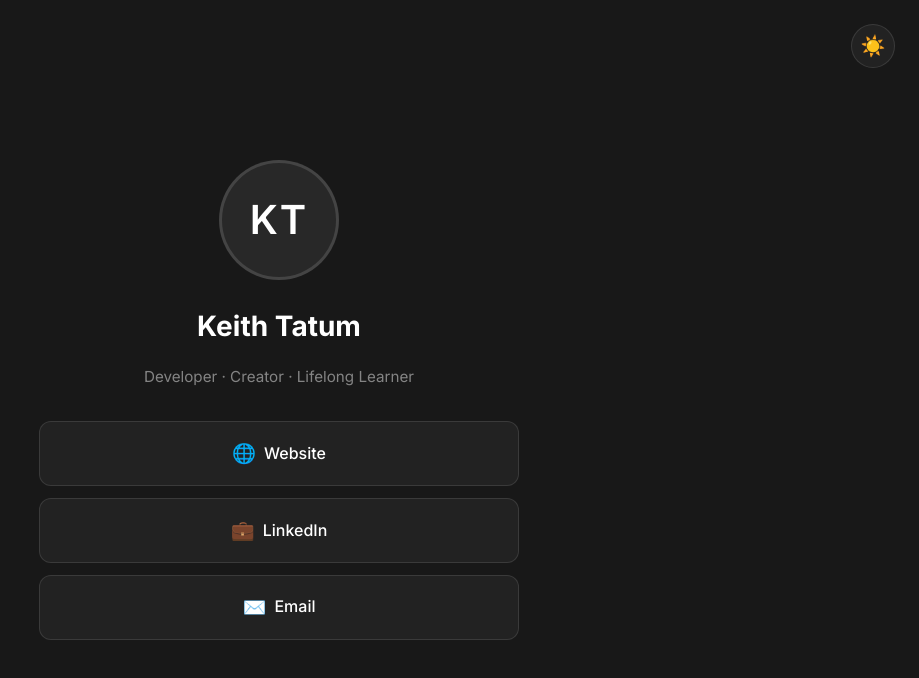
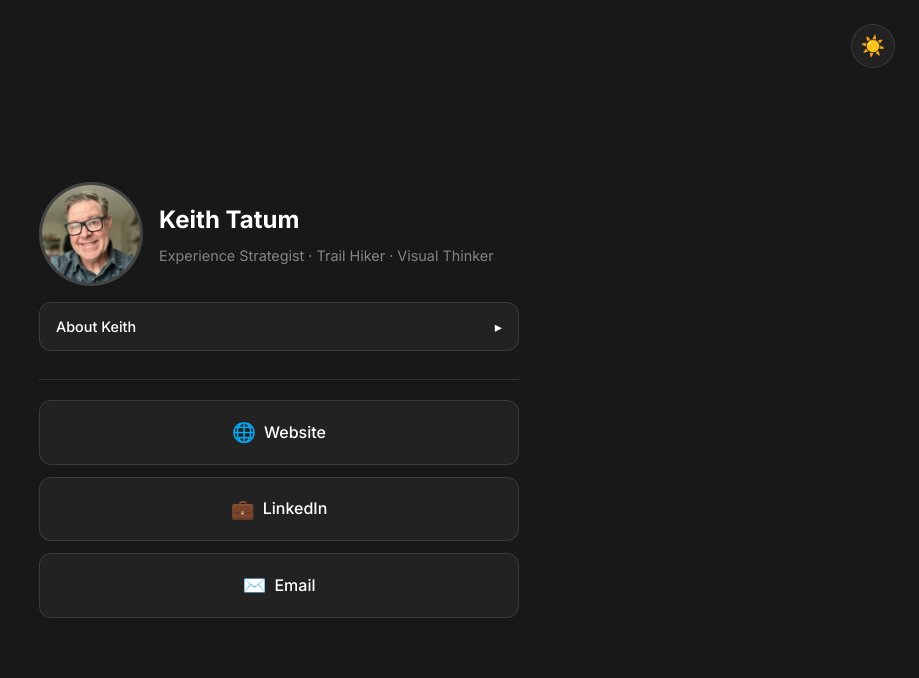
Before and after one commit to ktatumtrails/lesson-six, a Vue app: page / in a window 1280 px wide. Shown: the top 678 px of the page, without its empty margins (361-1280 px from the left). Built offline with nearby package versions, Linux system fonts and the light colour scheme.

Commit message:
Refactor code structure for improved readability and maintainability.  Adjusted layout to include horizontal display, accordion bio, and divider rule.

```diff
--- a/src/views/HomeView.vue
+++ b/src/views/HomeView.vue
@@ -9,9 +9,9 @@ function toggleTheme() {
 }
 
 const links = [
-  { label: 'Website', url: 'https://keithtatum.com', icon: '🌐' },
+  { label: 'Website', url: 'https://visibilityexp.com', icon: '🌐' },
   { label: 'LinkedIn', url: 'https://linkedin.com/in/keithtatum', icon: '💼' },
-  { label: 'Email', url: 'mailto:hello@keithtatum.com', icon: '✉️' },
+  { label: 'Email', url: 'mailto:visibilityexperiments.com', icon: '✉️' },
 ]
 </script>
 
@@ -22,12 +22,24 @@ const links = [
     </button>
 
     <div class="card">
-      <div class="avatar">
-        <span class="avatar-placeholder">KT</span>
+      <div class="header">
+        <div class="avatar">
+          <img src="/keithphoto.jpg" alt="Keith Tatum" class="avatar-img" />
+        </div>
+        <div class="header-text">
+          <h1 class="name">Keith Tatum</h1>
+          <p class="tagline">Experience Strategist · Trail Hiker · Visual Thinker</p>
+        </div>
       </div>
 
-      <h1 class="name">Keith Tatum</h1>
-      <p class="tagline">Developer · Creator · Lifelong Learner</p>
+      <details class="bio-accordion">
+        <summary class="bio-toggle">About Keith</summary>
+        <p class="bio-text">
+          Keith leads experience strategy &amp; design for the Slalom Collective Intelligence team, turning research, knowledge, and insights into intuitive, AI-driven tool experiences, document generators, and custom apps for sales, delivery, and everyday productivity.
+        </p>
+      </details>
+
+      <hr class="divider" />
 
       <div class="links">
         <a
@@ -84,42 +96,102 @@ const links = [
   max-width: 480px;
   display: flex;
   flex-direction: column;
+  gap: 1rem;
+}
+
+.header {
+  display: flex;
   align-items: center;
   gap: 1rem;
 }
 
 .avatar {
-  width: 120px;
-  height: 120px;
+  width: 104px;
+  height: 104px;
   border-radius: 50%;
   background: var(--color-background-mute);
   border: 3px solid var(--color-border-hover);
-  display: flex;
-  align-items: center;
-  justify-content: center;
   overflow: hidden;
-  margin-bottom: 0.5rem;
+  flex-shrink: 0;
 }
 
-.avatar-placeholder {
-  font-size: 2.5rem;
-  font-weight: 600;
-  color: var(--color-heading);
-  letter-spacing: 0.05em;
+.avatar-img {
+  width: 100%;
+  height: 100%;
+  object-fit: cover;
+}
+
+.header-text {
+  display: flex;
+  flex-direction: column;
+  gap: 0.25rem;
 }
 
 .name {
-  font-size: 1.75rem;
+  font-size: 1.5rem;
   font-weight: 700;
   color: var(--color-heading);
   margin: 0;
 }
 
 .tagline {
-  font-size: 0.95rem;
+  font-size: 0.9rem;
   color: var(--color-text);
   opacity: 0.8;
-  margin: 0 0 1rem;
+  margin: 0;
+}
+
+.divider {
+  border: none;
+  border-top: 1px solid var(--color-border);
+  margin: 0.25rem 0;
+}
+
+.bio-accordion {
+  width: 100%;
+  border-radius: 12px;
+  background: var(--color-background-soft);
+  border: 1px solid var(--color-border);
+  overflow: hidden;
+  margin-bottom: 0.5rem;
+}
+
+.bio-toggle {
+  padding: 0.75rem 1rem;
+  font-size: 0.9rem;
+  font-weight: 500;
+  color: var(--color-heading);
+  cursor: pointer;
+  list-style: none;
+  display: flex;
+  align-items: center;
+  justify-content: space-between;
+  transition: background-color 0.2s ease;
+}
+
+.bio-toggle::-webkit-details-marker {
+  display: none;
+}
+
+.bio-toggle::after {
+  content: '▸';
+  transition: transform 0.2s ease;
+}
+
+.bio-accordion[open] .bio-toggle::after {
+  transform: rotate(90deg);
+}
+
+.bio-toggle:hover {
+  background: var(--color-background-mute);
+}
+
+.bio-text {
+  padding: 0 1rem 1rem;
+  font-size: 0.9rem;
+  line-height: 1.6;
+  color: var(--color-text);
+  margin: 0;
 }
 
 .links {
```
Also changed, not shown: public/keithphoto.jpg (added), 1 other file (tests, documents, lock files or other folders).
